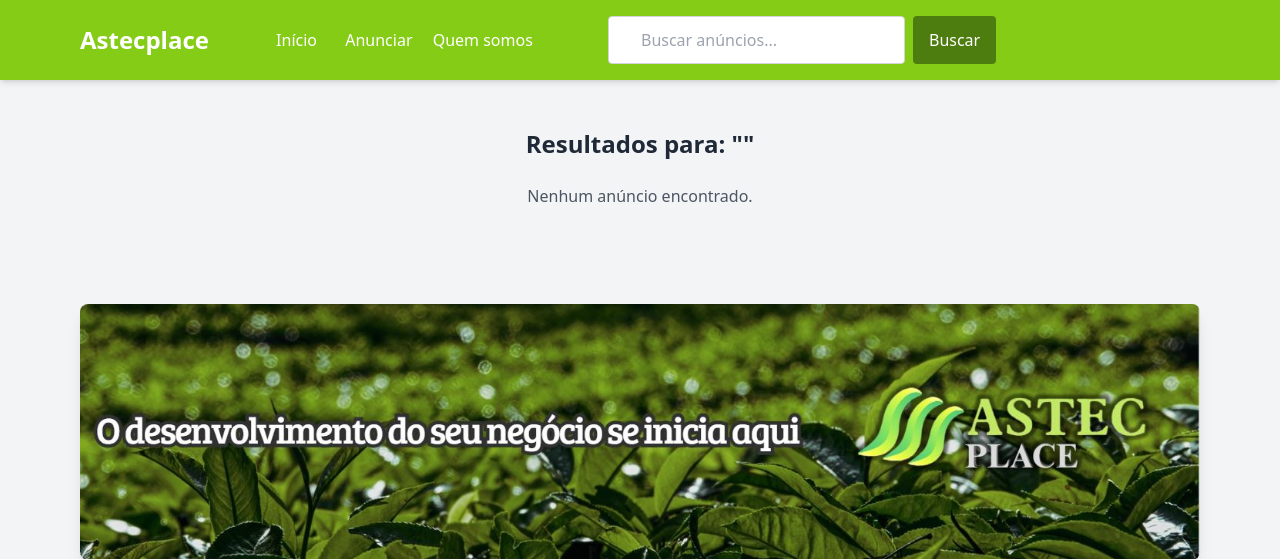
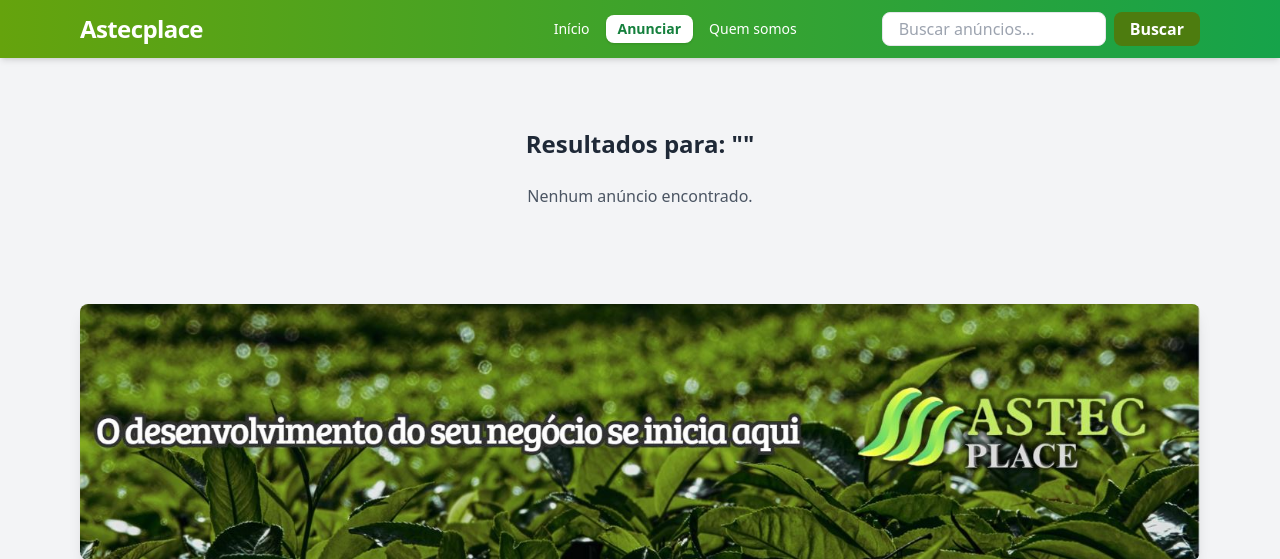
Before and after one commit to raiastec/ASTECPLACE, a Django app: page /busca/ in a window 1280 px wide. Shown: the top 559 px of the page. Run offline with Django 5.2, Linux system fonts and the light colour scheme; some libraries are stand-ins or nearby versions.

Commit message:
feat(header): busca mobile em overlay ao clicar na lupa; desktop exibe busca normalmente

```diff
--- a/astecplace/templates/base/base.html
+++ b/astecplace/templates/base/base.html
@@ -14,34 +14,83 @@
 <body class="bg-gray-100 text-gray-800">
 
 
-
-    <!-- Cabeçalho -->
-    <header class="bg-lime-500 text-white py-4 shadow-md">
-        <div class="max-w-6xl mx-auto px-4 flex justify-between items-center">
-            <h1 class="text-2xl font-bold"> Astecplace</h1>
-            <nav>
-                <a href="/" class="hover:underline mx-2">Início</a>
-                <a href="{% url 'formulario_anunciar' %}" class="text-white hover:text-gray-200 px-4 py-2 rounded">Anunciar</a>
-
-                <a href="#quem-somos" class="text-white hover:text-gray-200">Quem somos</a>
-
+<header class="bg-gradient-to-r from-lime-600 to-green-600 text-white shadow-md fixed top-0 left-0 w-full z-50">
+  <div class="max-w-6xl mx-auto px-4 flex flex-col md:flex-row items-center justify-between py-3 gap-3">
+    <!-- Logo -->
+    <a href="/" class="text-2xl font-extrabold tracking-tight text-white flex-1 text-center md:text-left">
+      Astecplace
+    </a>
+    <!-- Navegação centralizada + ícone de busca -->
+    <nav class="flex gap-2 md:gap-4 items-center text-sm font-medium flex-1 justify-center">
+      <a href="/" class="hover:underline hover:text-lime-200 transition">Início</a>
+      <a href="{% url 'formulario_anunciar' %}" class="bg-white text-green-700 px-3 py-1 rounded-lg font-semibold shadow hover:bg-green-100 transition">Anunciar</a>
+      <a href="#quem-somos" class="hover:underline hover:text-lime-200 transition">Quem somos</a>
+      <!-- Ícone de busca (mobile) -->
+      <button id="openSearchBtn" class="md:hidden p-2 rounded hover:bg-lime-700 transition ml-1" aria-label="Abrir busca">
+        <svg class="w-6 h-6 text-white" fill="none" stroke="currentColor" stroke-width="2" viewBox="0 0 24 24">
+          <circle cx="11" cy="11" r="8" />
+          <line x1="21" y1="21" x2="16.65" y2="16.65" />
+        </svg>
+      </button>
     </nav>
-    <div class="flex-grow mx-4 max-w-xl">
-          <form action="{% url 'busca_anuncios' %}" method="GET" class="flex gap-2">
+    <!-- Campo de busca (desktop) -->
+    <form action="{% url 'busca_anuncios' %}" method="GET" class="hidden md:flex gap-2 w-full md:w-auto">
       <input type="text" name="q" placeholder="Buscar anúncios..."
-                 class="px-8 py-1 rounded border border-gray-300 focus:outline-none focus:ring focus:border-green-500 text-black">
-            <button type="submit" class="bg-lime-700 text-white px-4 py-3 rounded hover:bg-lime-700">
+        class="px-4 py-1 rounded-lg border border-gray-200 focus:outline-none focus:ring-2 focus:ring-lime-400 text-gray-800 w-full md:w-56 transition">
+      <button type="submit" class="bg-lime-700 hover:bg-lime-800 text-white px-4 py-1 rounded-lg font-semibold transition">
         Buscar
       </button>
     </form>
-
   </div>
+  <!-- Campo de busca mobile (overlay) -->
+  <div id="mobileSearch" class="fixed inset-0 bg-black bg-opacity-60 z-50 hidden items-start justify-center md:hidden">
+    <div class="bg-white rounded-lg shadow-lg mt-24 p-4 w-11/12 max-w-md flex flex-col">
+      <div class="flex justify-between items-center mb-2">
+        <span class="text-green-700 font-bold">Buscar anúncios</span>
+        <button id="closeSearchBtn" class="text-gray-500 hover:text-red-500 text-2xl leading-none">&times;</button>
+      </div>
+      <form action="{% url 'busca_anuncios' %}" method="GET" class="flex gap-2">
+        <input type="text" name="q" placeholder="Digite sua busca..." autofocus
+          class="px-4 py-2 rounded-lg border border-gray-300 focus:outline-none focus:ring-2 focus:ring-lime-400 text-gray-800 w-full transition">
+        <button type="submit" class="bg-lime-700 hover:bg-lime-800 text-white px-4 py-2 rounded-lg font-semibold transition">
+          Buscar
+        </button>
       </form>
     </div>
   </div>
+</header>
+<!-- Espaço para compensar o header fixo -->
+<div class="h-20"></div>
 
-    </header>
-
+<script>
+  // Abrir busca mobile
+  document.addEventListener('DOMContentLoaded', function() {
+    const openBtn = document.getElementById('openSearchBtn');
+    const closeBtn = document.getElementById('closeSearchBtn');
+    const mobileSearch = document.getElementById('mobileSearch');
+    if (openBtn && mobileSearch) {
+      openBtn.addEventListener('click', function() {
+        mobileSearch.classList.remove('hidden');
+        setTimeout(() => {
+          mobileSearch.querySelector('input[name="q"]').focus();
+        }, 100);
+      });
+    }
+    if (closeBtn && mobileSearch) {
+      closeBtn.addEventListener('click', function() {
+        mobileSearch.classList.add('hidden');
+      });
+    }
+    // Fechar ao clicar fora do modal
+    if (mobileSearch) {
+      mobileSearch.addEventListener('click', function(e) {
+        if (e.target === mobileSearch) {
+          mobileSearch.classList.add('hidden');
+        }
+      });
+    }
+  });
+</script>
 
     <!-- Conteúdo principal -->
     <main class="max-w-6xl mx-auto px-4 py-8">
```
Lines whose indentation alone changed are shown as unchanged.
